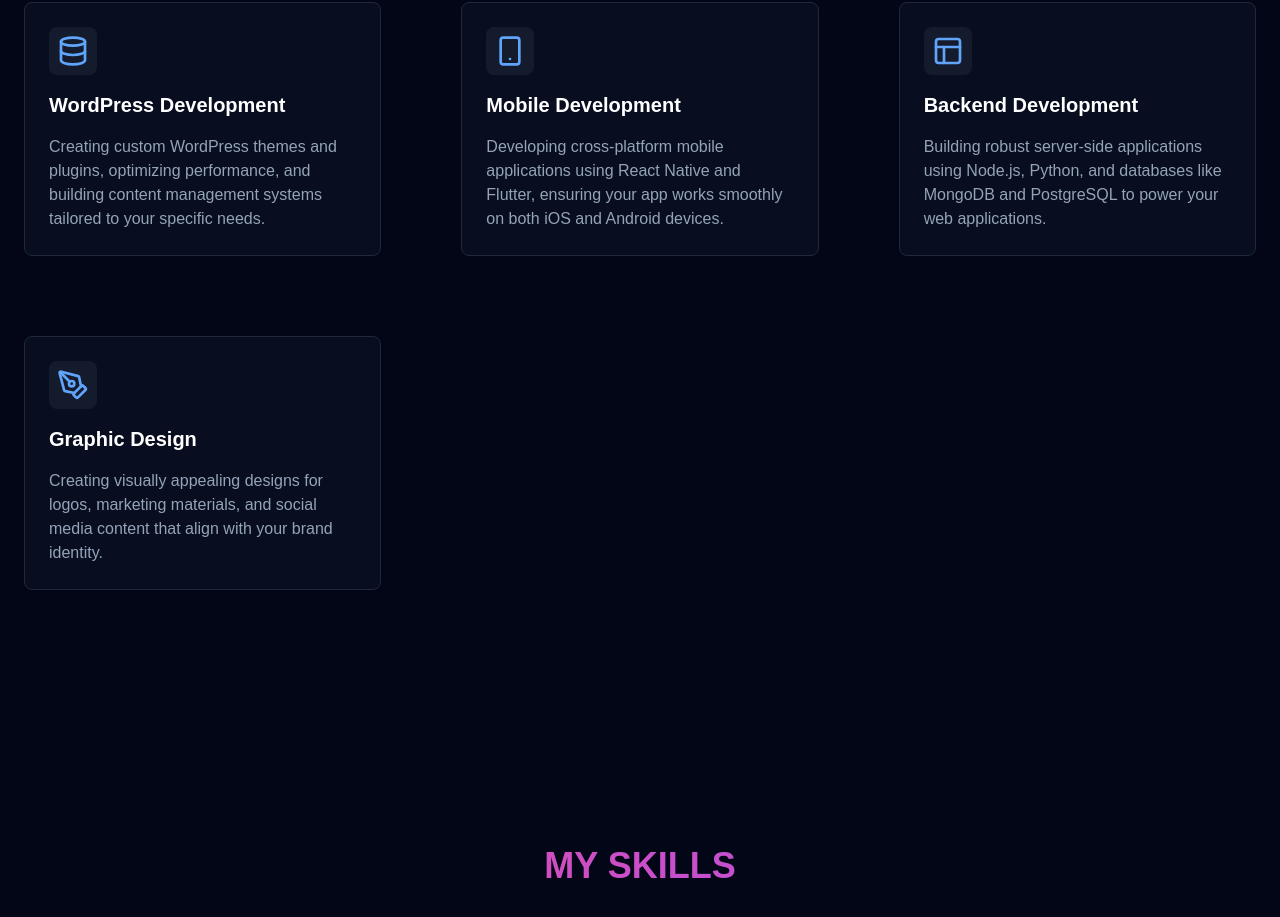
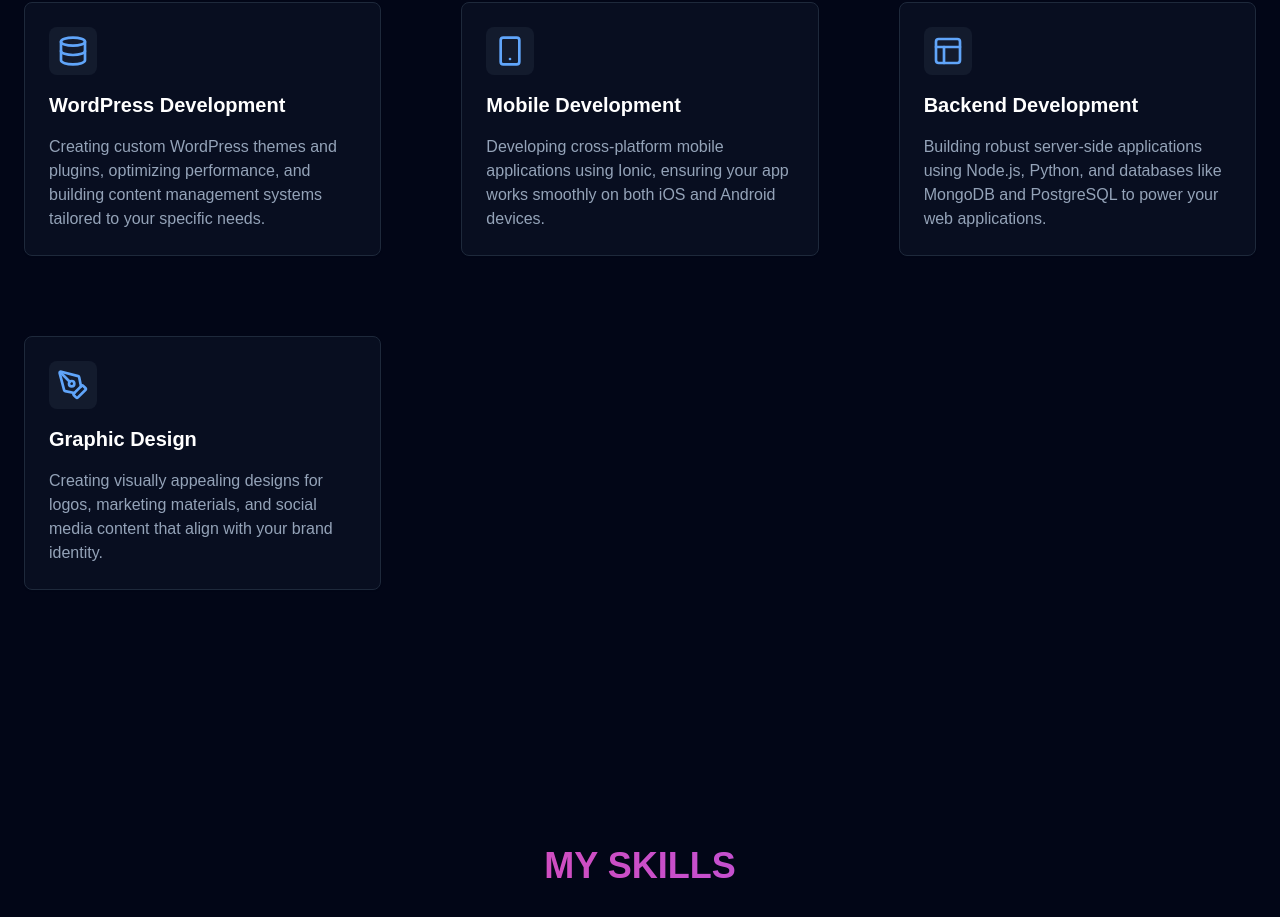
Before and after one commit to emuiga/Port3, a Next.js app: page / in a window 1280 px wide. Shown: the part 5708-6625 px from the top of the page. Built offline with nearby package versions, Linux system fonts and the light colour scheme; no server answers.

Commit message:
there's always that one thing huh!

```diff
--- a/src/app/components/services.tsx
+++ b/src/app/components/services.tsx
@@ -27,7 +27,7 @@ const services = [
   {
     icon: <Smartphone className="w-8 h-8 text-blue-400" />,
     title: "Mobile Development",
-    description: "Developing cross-platform mobile applications using React Native and Flutter, ensuring your app works smoothly on both iOS and Android devices.",
+    description: "Developing cross-platform mobile applications using Ionic, ensuring your app works smoothly on both iOS and Android devices.",
   },
   {
     icon: <Layout className="w-8 h-8 text-blue-400" />,
```
